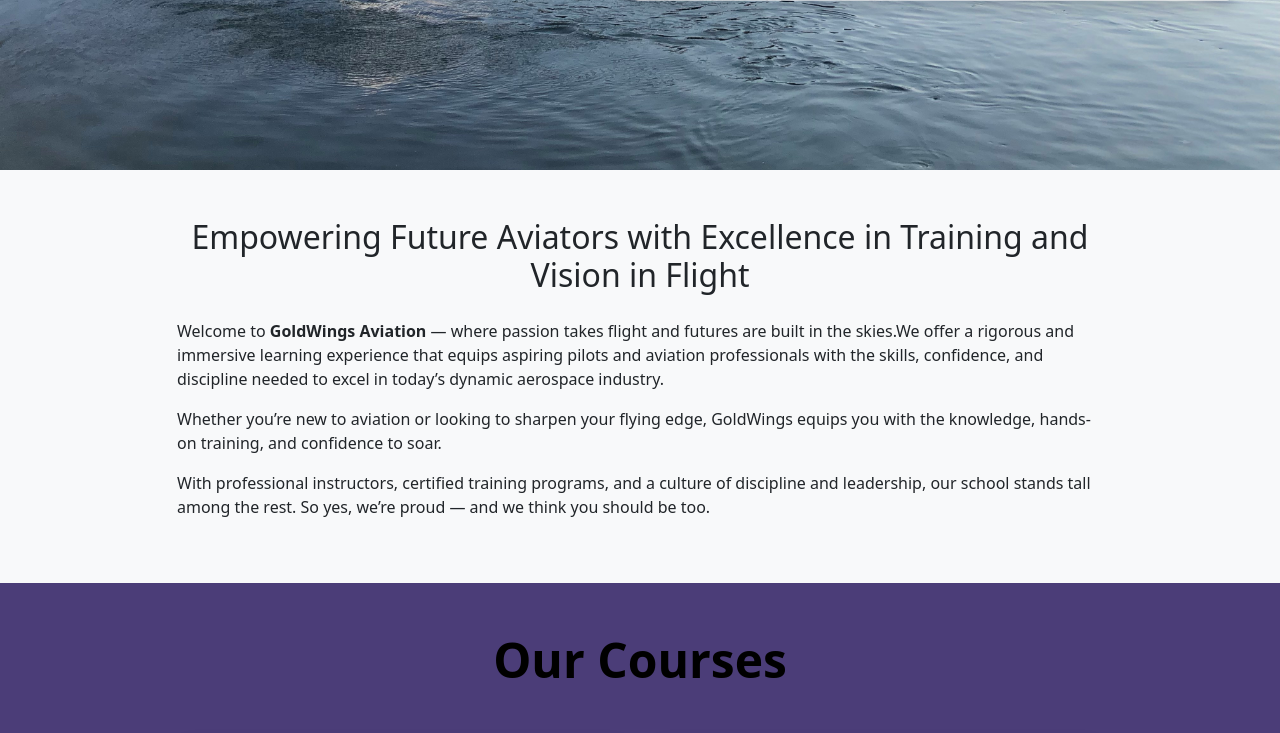
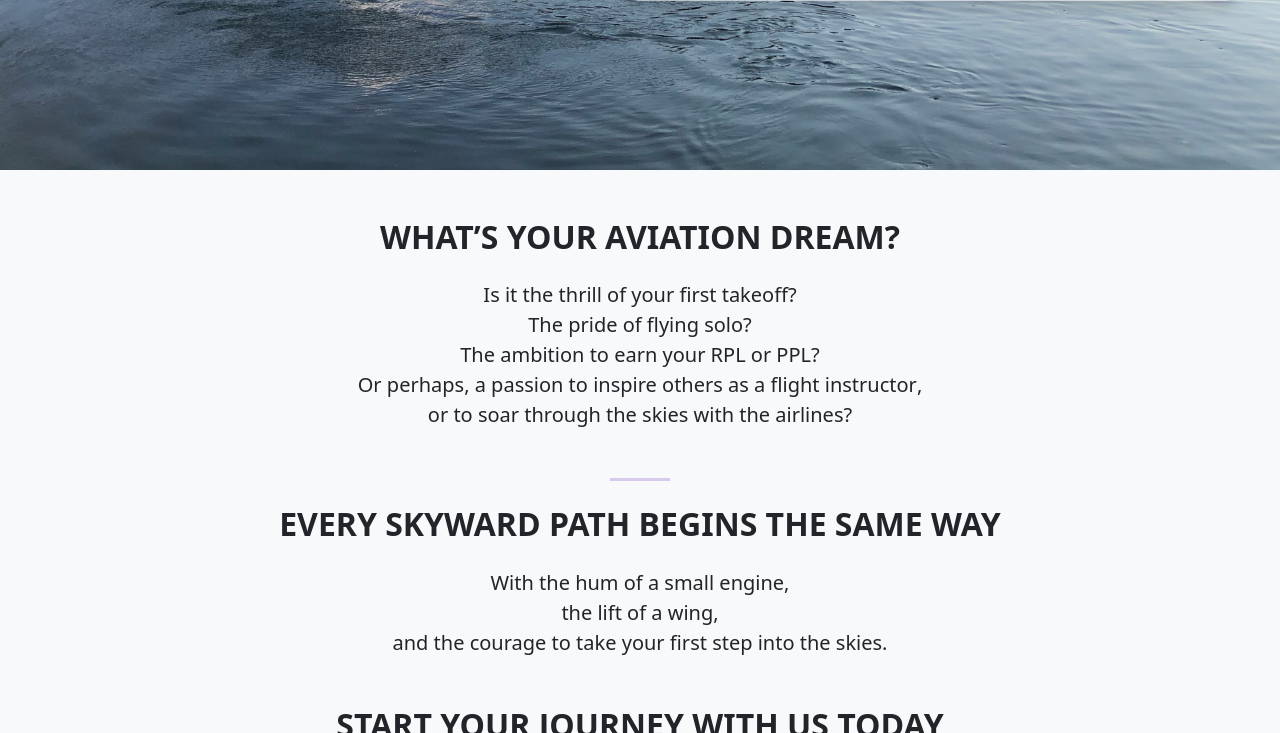
Before and after one commit to stackAli/Aviation-school, a Flask app: page / in a window 1280 px wide. Shown: the part 694-1427 px from the top of the page. Run offline with Flask 3, Linux system fonts and the light colour scheme.

Commit message:
Update home.html

```diff
--- a/templates/home.html
+++ b/templates/home.html
@@ -12,24 +12,54 @@
     </div>
   </section>
 </header>
-<!-- 📝 Text Section -->
-<section class="text-section py-5 bg-light">
+
+
+<!-- ✈️ Aviation Dream Section -->
+<section class="aviation-dream-section py-5 bg-light">
   <div class="container">
-    <div class="row">
-      <div class="col-md-10 mx-auto">
-        <h2 class="mb-4 text-center">Empowering Future Aviators with Excellence in Training and Vision in Flight</h2>
+    <div class="row justify-content-center">
+      <div class="col-lg-10 text-center">
 
-        <p>
-          Welcome to <strong>GoldWings Aviation</strong> — where passion takes flight and futures are built in the skies.We offer a rigorous and immersive learning experience that equips aspiring pilots and aviation professionals with the skills, confidence, and discipline needed to excel in today’s dynamic aerospace industry.
+        <!-- Section Heading -->
+        <h2 class="section-title text-uppercase text-purple fw-bold mb-4">
+          What’s Your Aviation Dream?
+        </h2>
+
+        <!-- Dream Description -->
+        <p class="lead text-dark mb-5">
+          Is it the <strong class="text-purple">thrill of your first takeoff</strong>?<br>
+          The <strong class="text-purple">pride of flying solo</strong>?<br>
+          The ambition to earn your <strong class="text-purple">RPL or PPL</strong>?<br>
+          Or perhaps, a passion to <strong class="text-purple">inspire others as a flight instructor</strong>,<br>
+          or to <strong class="text-purple">soar through the skies with the airlines</strong>?
         </p>
 
-        <p>
-          Whether you’re new to aviation or looking to sharpen your flying edge, GoldWings equips you with the knowledge, hands-on training, and confidence to soar.
+        <!-- Section Divider -->
+        <hr class="mx-auto" style="width: 60px; height: 3px; background-color: #6f42c1; border: none;">
+
+        <!-- Second Heading -->
+        <h2 class="section-title text-uppercase text-purple fw-bold my-4">
+          Every Skyward Path Begins the Same Way
+        </h2>
+
+        <!-- Path Description -->
+        <p class="lead text-dark mb-5">
+          With the <strong class="text-purple">hum of a small engine</strong>,<br>
+          the <strong class="text-purple">lift of a wing</strong>,<br>
+          and the <strong class="text-purple">courage to take your first step into the skies</strong>.
         </p>
 
-        <p>
-          With professional instructors, certified training programs, and a culture of discipline and leadership, our school stands tall among the rest. So yes, we’re proud — and we think you should be too.
+        <!-- Final Heading -->
+        <h2 class="section-title text-uppercase text-purple fw-bold my-4">
+          Start Your Journey With Us Today
+        </h2>
+
+        <!-- Call to Action -->
+        <p class="lead text-dark">
+          Your dream awaits just <strong class="text-purple">above the horizon</strong>.<br>
+          Let us help you make it a <strong class="text-purple">reality</strong>.
         </p>
+
       </div>
     </div>
   </div>
@@ -79,6 +109,8 @@
 </section>
 
 <style>
+
+
   .course-card {
     height: 300px;
     background-size: cover;
```
